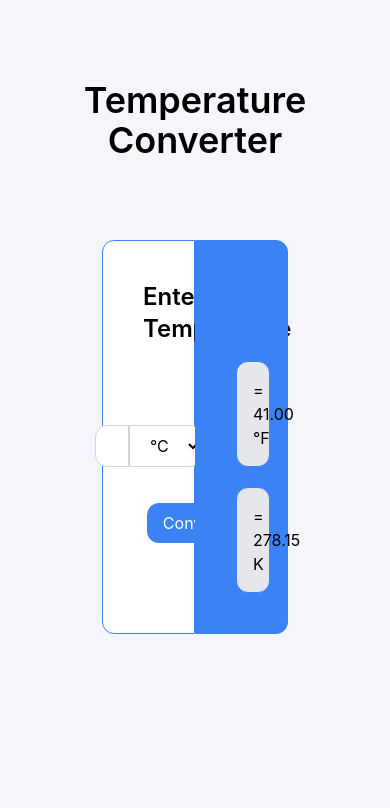
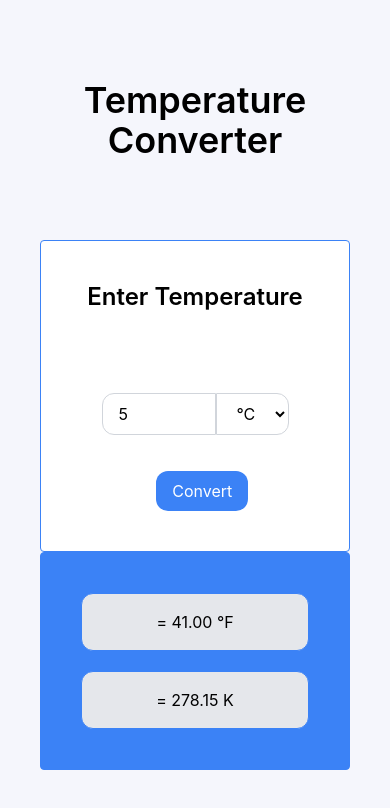
Before and after one commit to Ketsebaot-Ertumo/PRODIGY_SD_01, a React (Create React App) app: page / in a window 390 px wide. Both pictures are taken after typing "5" into the empty fields and a click on the button "Convert". Shown: the top 808 px of the page. Built offline with nearby package versions, Linux system fonts and the light colour scheme.

Commit message:
responsiveness update

```diff
--- a/src/App.js
+++ b/src/App.js
@@ -79,12 +79,12 @@ const App = () => {
   };
 
   return (
-    <div className="container pt-20 pb-[50%] bg-white-grey p-10">
+    <div className="container pt-20 sm:pb-[50%] bg-white-grey mr-0 p-10">
 
         <h1 className="text-4xl font-semibold text-center p-10 pt-0">Temperature Converter</h1>
 
-        <div className='flex justify-center pt-10'>
-        <div className='border border-blue-500 bg-white p-10 rounded-l-xl w-[30%]'>
+        <div className='sm:flex justify-center pt-10'>
+        <div className='border border-blue-500 bg-white p-10 rounded sm:rounded-l-xl sm:w-[30%]'>
           <h1 className="text-2xl font-semibold text-center">Enter Temperature</h1>
           <div className="flex mb-4 justify-center mt-20">
             <input
@@ -106,16 +106,16 @@ const App = () => {
             </select>
           </div>
           <button
-            className="bg-blue-500 text-white px-4 py-2 rounded-l-xl rounded-r-xl ml-[35%] mt-5"
+            className="bg-blue-500 text-white px-4 py-2 rounded-l-xl rounded-r-xl ml-[33%] mt-5"
             onClick={convertTemperature}
           >
             Convert
           </button>
         </div>
 
-        <div className='bg-blue-500 p-10 rounded-r-xl w-[30%] border border-blue-500'>
+        <div className='bg-blue-500 p-10 rounded sm:rounded-r-xl sm:w-[30%] border border-blue-500'>
           {results.celsius && (
-            <div className="mt-20 text-center  items-center justify-center">
+            <div className="sm:mt-20 text-center  items-center justify-center">
               {/* <p>{value}&deg; {unit} is equal to:</p> */}
               <div className="grid grid-cols-1 gap-5">
                 {getConversionResults()}
```
